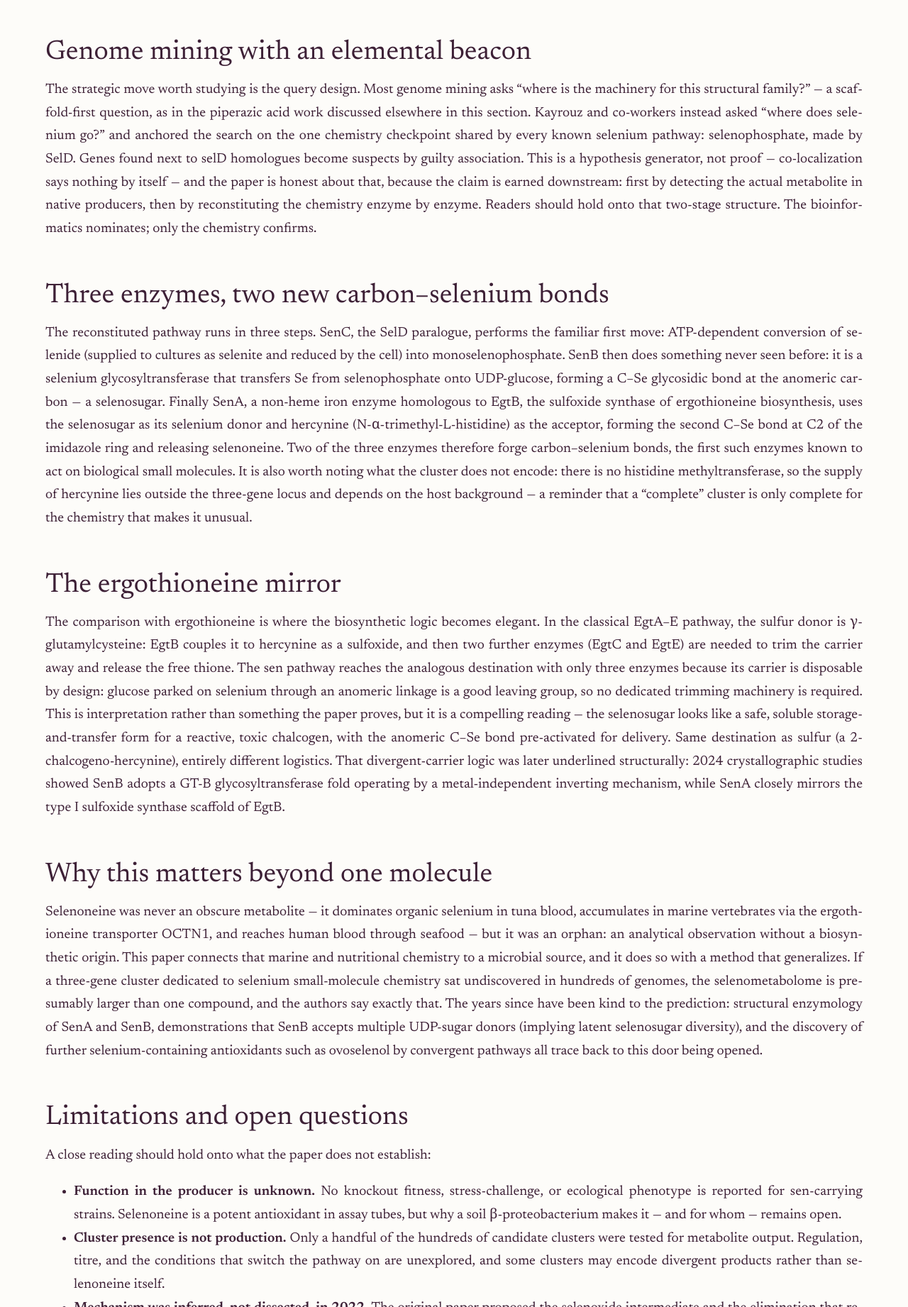
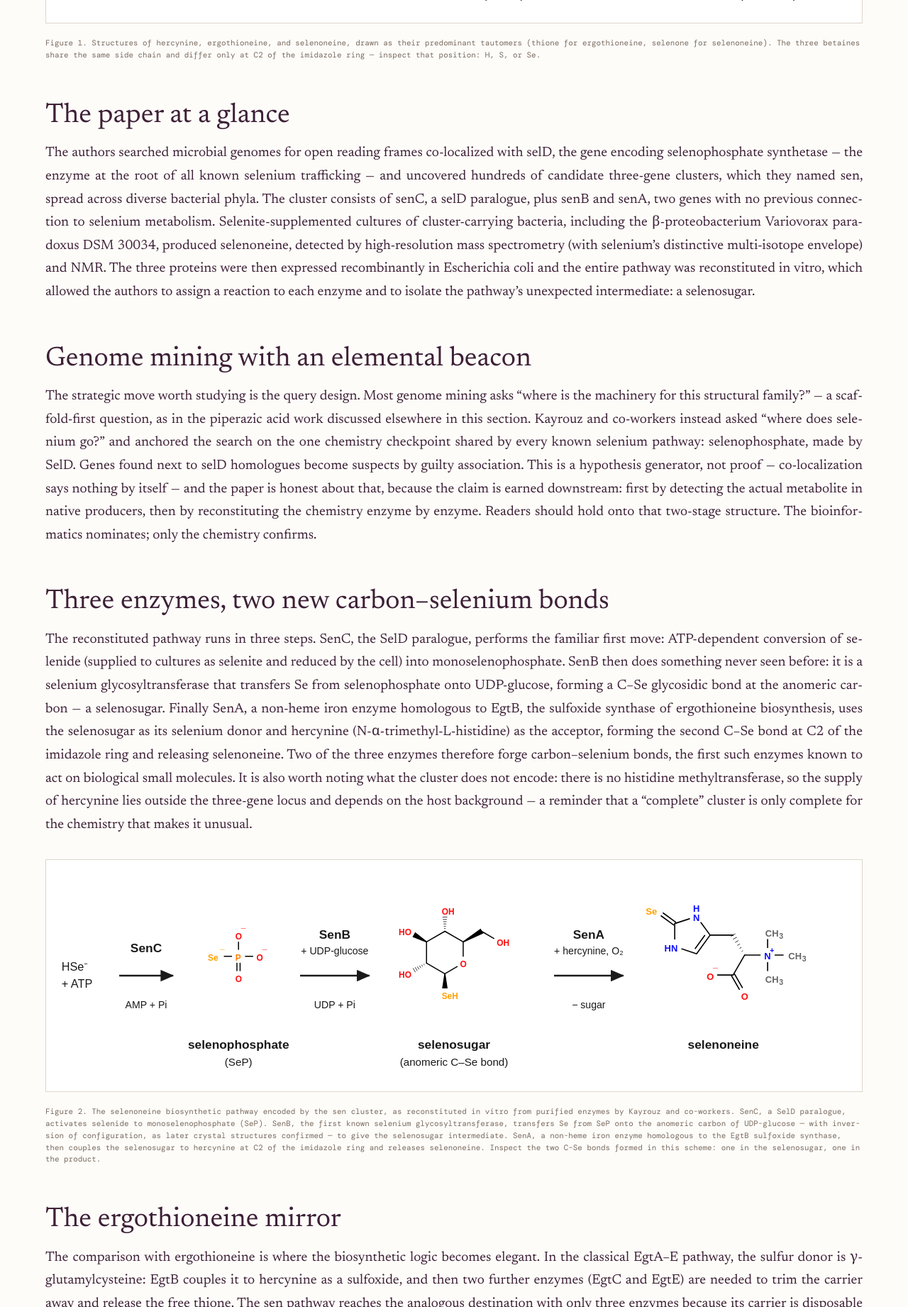
Before and after one commit to lengocthaohien/thatnaturalproductchemist, an Astro site: page /articles/selenoneine-biosynthesis-sen-cluster in a window 1280 px wide. Shown: the part 1412-3254 px from the top of the page at 71% size. Built offline with nearby package versions, Linux system fonts and the light colour scheme; Astro itself is replaced by a stand-in of ours.

Commit message:
article figures: structures and sen pathway scheme for selenoneine article

```diff
--- a/src/content/articles/selenoneine-biosynthesis-sen-cluster.md
+++ b/src/content/articles/selenoneine-biosynthesis-sen-cluster.md
@@ -36,6 +36,10 @@ draft: false
 
 Selenium sits directly below sulfur in the periodic table, and biology treats it as a prized specialist rather than a bulk commodity: until recently, every known route for its use funneled selenide through selenophosphate into exactly two destinations — selenocysteine in proteins and 2-selenouridine in tRNAs. Small molecules were missing from that picture, which was awkward, because analytical chemists had been finding one for over a decade. In 2010, Yamashita and Yamashita identified selenoneine — the selenium analogue of the histidine-derived antioxidant ergothioneine — as the predominant organic selenium species in the blood of bluefin tuna, and subsequent work detected it in marine mammals, seabirds, and the blood of fish-eating human populations, where it can account for roughly half of total blood selenium. Nobody knew who made it or how. In this 2022 *Nature* paper, Kayrouz, Huang, Hauser, and Seyedsayamdost (Princeton) answer both questions: diverse microbes make selenoneine, using a dedicated three-gene pathway that includes two previously unknown carbon–selenium bond-forming enzymes. The paper rewards a close reading because it is a rare case in which genome mining started from an *element* rather than a scaffold — and because the pathway it uncovered contains a genuine surprise.
 
+![Chemical structures of hercynine, ergothioneine, and selenoneine drawn side by side. Each is an imidazole ring carrying the same trimethylammonio-alaninate side chain; they differ only at the imidazole 2-position, which bears H in hercynine, a thione C=S in ergothioneine, and a selenone C=Se in selenoneine.](/media/articles/selenoneine-biosynthesis-sen-cluster/structures-hercynine-ergothioneine-selenoneine.svg)
+
+*Figure 1. Structures of hercynine, ergothioneine, and selenoneine, drawn as their predominant tautomers (thione for ergothioneine, selenone for selenoneine). The three betaines share the same side chain and differ only at C2 of the imidazole ring — inspect that position: H, S, or Se.*
+
 ## The paper at a glance
 
 The authors searched microbial genomes for open reading frames co-localized with *selD*, the gene encoding selenophosphate synthetase — the enzyme at the root of all known selenium trafficking — and uncovered hundreds of candidate three-gene clusters, which they named *sen*, spread across diverse bacterial phyla. The cluster consists of *senC*, a *selD* paralogue, plus *senB* and *senA*, two genes with no previous connection to selenium metabolism. Selenite-supplemented cultures of cluster-carrying bacteria, including the β-proteobacterium *Variovorax paradoxus* DSM 30034, produced selenoneine, detected by high-resolution mass spectrometry (with selenium's distinctive multi-isotope envelope) and NMR. The three proteins were then expressed recombinantly in *Escherichia coli* and the entire pathway was reconstituted in vitro, which allowed the authors to assign a reaction to each enzyme and to isolate the pathway's unexpected intermediate: a selenosugar.
@@ -47,6 +51,10 @@ The strategic move worth studying is the query design. Most genome mining asks "
 ## Three enzymes, two new carbon–selenium bonds
 
 The reconstituted pathway runs in three steps. SenC, the SelD paralogue, performs the familiar first move: ATP-dependent conversion of selenide (supplied to cultures as selenite and reduced by the cell) into monoselenophosphate. SenB then does something never seen before: it is a selenium glycosyltransferase that transfers Se from selenophosphate onto UDP-glucose, forming a C–Se glycosidic bond at the anomeric carbon — a selenosugar. Finally SenA, a non-heme iron enzyme homologous to EgtB, the sulfoxide synthase of ergothioneine biosynthesis, uses the selenosugar as its selenium donor and hercynine (N-α-trimethyl-L-histidine) as the acceptor, forming the second C–Se bond at C2 of the imidazole ring and releasing selenoneine. Two of the three enzymes therefore forge carbon–selenium bonds, the first such enzymes known to act on biological small molecules. It is also worth noting what the cluster does *not* encode: there is no histidine methyltransferase, so the supply of hercynine lies outside the three-gene locus and depends on the host background — a reminder that a "complete" cluster is only complete for the chemistry that makes it unusual.
+
+![Biosynthetic scheme of the sen pathway. Left to right: selenide (HSe⁻) and ATP are converted by SenC into selenophosphate, releasing AMP and phosphate; SenB then transfers selenium from selenophosphate onto UDP-glucose, releasing UDP and phosphate, to give a selenosugar — glucose bearing an anomeric carbon–selenium bond; finally SenA reacts the selenosugar with hercynine and O₂, releasing the sugar and forming selenoneine.](/media/articles/selenoneine-biosynthesis-sen-cluster/pathway-sen-cluster-selenoneine.svg)
+
+*Figure 2. The selenoneine biosynthetic pathway encoded by the sen cluster, as reconstituted in vitro from purified enzymes by Kayrouz and co-workers. SenC, a SelD paralogue, activates selenide to monoselenophosphate (SeP). SenB, the first known selenium glycosyltransferase, transfers Se from SeP onto the anomeric carbon of UDP-glucose — with inversion of configuration, as later crystal structures confirmed — to give the selenosugar intermediate. SenA, a non-heme iron enzyme homologous to the EgtB sulfoxide synthase, then couples the selenosugar to hercynine at C2 of the imidazole ring and releases selenoneine. Inspect the two C–Se bonds formed in this scheme: one in the selenosugar, one in the product.*
 
 ## The ergothioneine mirror
 
```
Also changed, not shown: public/media/articles/selenoneine-biosynthesis-sen-cluster/pathway-sen-cluster-selenoneine.svg (added), public/media/articles/selenoneine-biosynthesis-sen-cluster/structures-hercynine-ergothioneine-selenoneine.svg (added).
